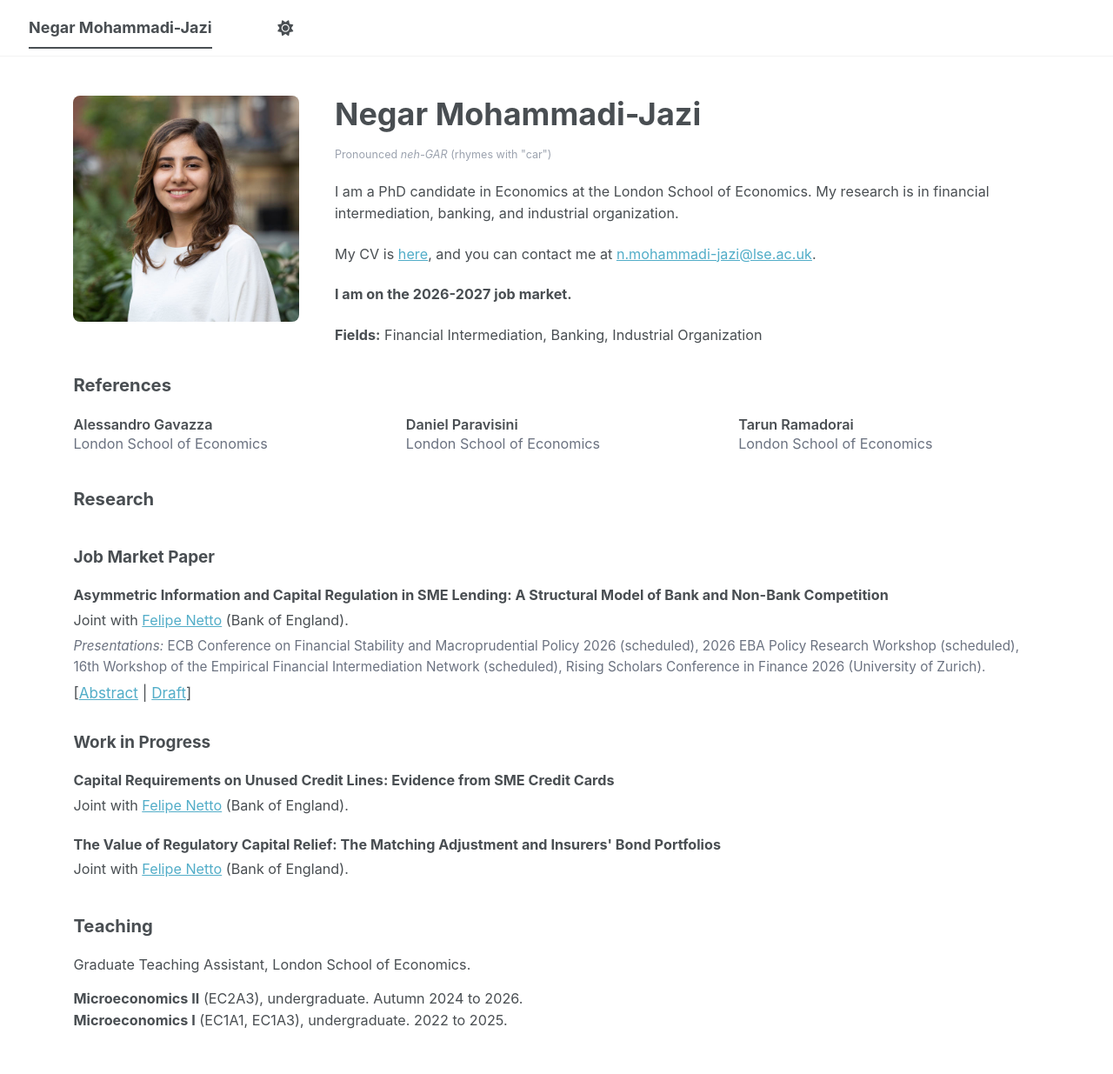
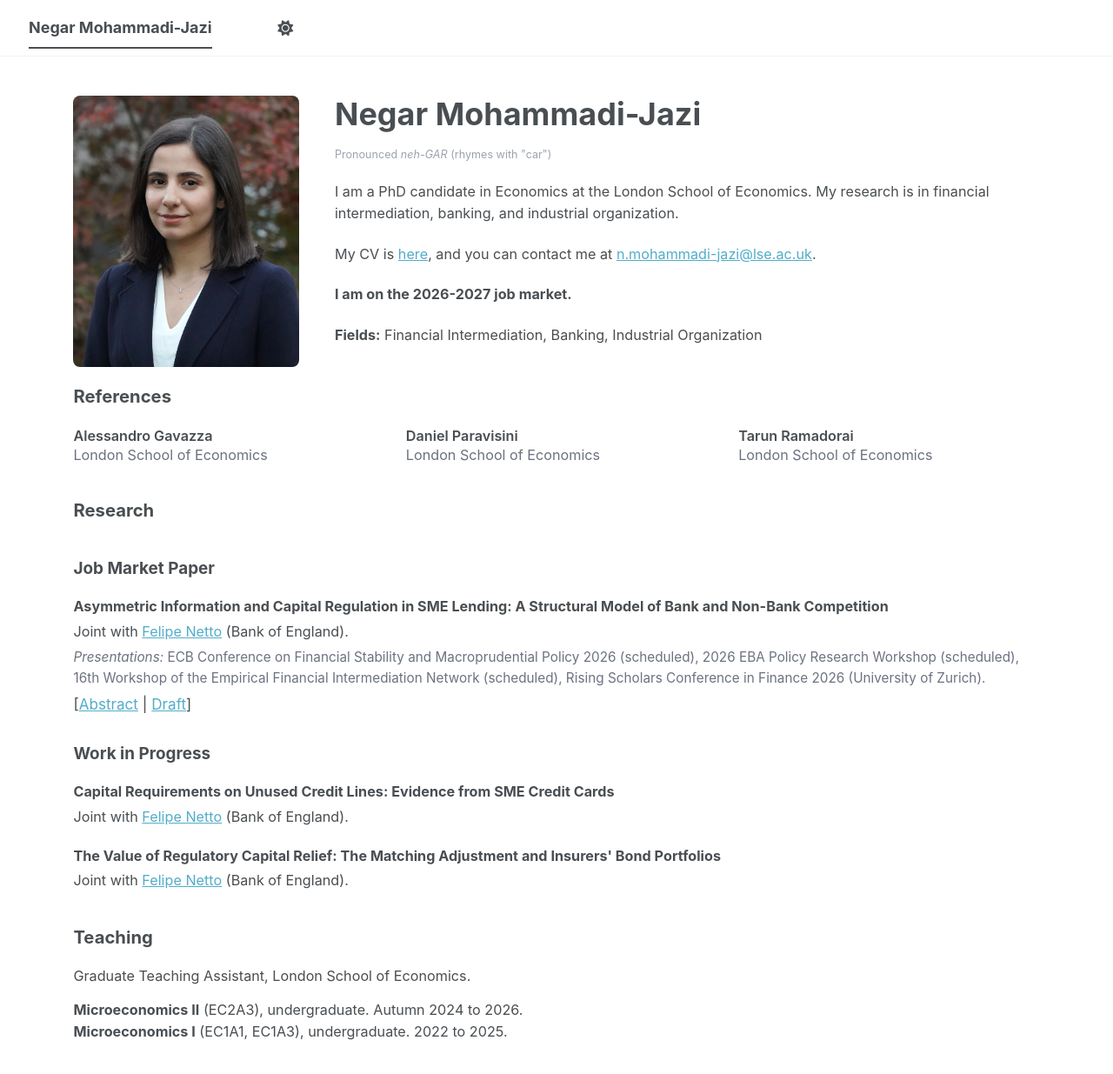
Before and after one commit to NegarMJazi/NegarMJazi.github.io, a Jekyll site: the page built from _pages/about.md, in a window 1280 px wide and 1294 px high. Shown: the top 1235 px of the window at 87% size. Built offline with Jekyll 4.4.1, drawn with Linux system fonts in a browser that asks for light colours; a script bundle is joined from its source files by our own code; library files that are not in the unit come from our copies.

Commit message:
Use new 2026 headshot on homepage

```diff
--- a/_pages/about.md
+++ b/_pages/about.md
@@ -6,7 +6,7 @@
 
 <div class="hero-grid">
   <div class="hero-left">
-    <img class="headshot" src="/images/profile.jpg" alt="Negar Mohammadi-Jazi" />
+    <img class="headshot" src="/images/profile-2026.jpg" alt="Negar Mohammadi-Jazi" />
   </div>
   <div class="hero-right">
     <h1 class="name">Negar Mohammadi-Jazi</h1>
```
